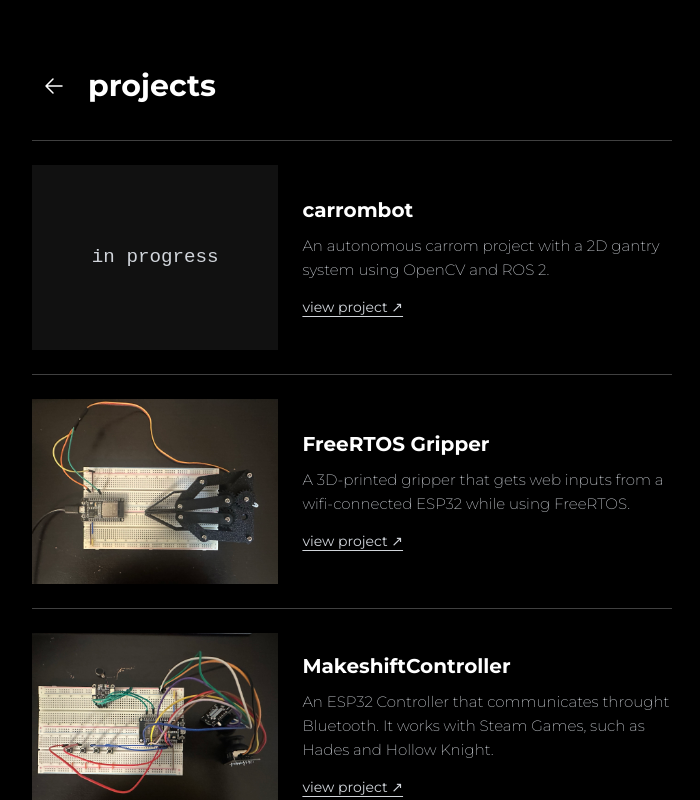
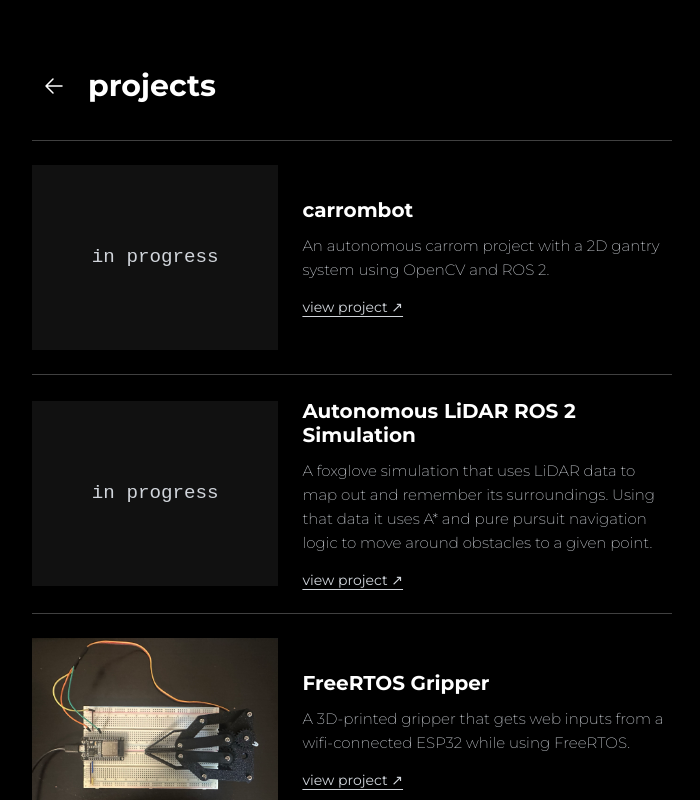
Before and after one commit to Shajeenth/Portfolio, a React (Vite) app: page / in a window 1280 px wide. Both pictures are taken after a click on the button "projects". Shown: the top 800 px of the page, without its empty margins (288-988 px from the left). Built offline with nearby package versions, Linux system fonts and the light colour scheme.

Commit message:
add LiDAR project

```diff
--- a/src/components/ProjectsPage.tsx
+++ b/src/components/ProjectsPage.tsx
@@ -8,6 +8,13 @@
     title: 'carrombot',
     description: 'An autonomous carrom project with a 2D gantry system using OpenCV and ROS 2.',
     href: 'https://github.com/Shajeenth/carrombot',
+    image: null,
+    alt: '',
+  },
+  {
+    title: 'Autonomous LiDAR ROS 2 Simulation',
+    description: 'A foxglove simulation that uses LiDAR data to map out and remember its surroundings. Using that data it uses A* and pure pursuit navigation logic to move around obstacles to a given point.',
+    href: 'https://github.com/Shajeenth/wato_asd_training',
     image: null,
     alt: '',
   },
```
